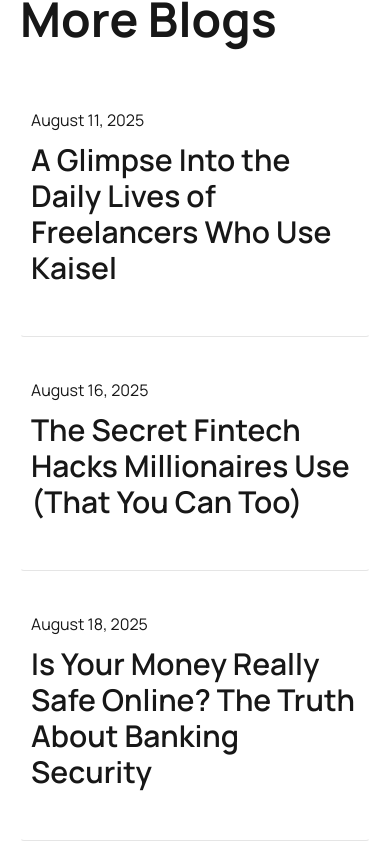
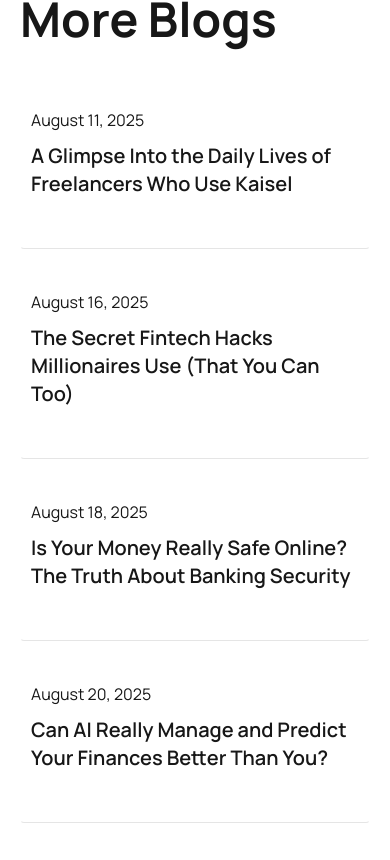
Before and after one commit to GozyDev/kasieal, a Next.js app: page /Blog/7-ways-ai-can-help-manage-your-financial-expenses in a window 390 px wide. Shown: the part 3744-4604 px from the top of the page. Built offline with nearby package versions, Linux system fonts and the light colour scheme.

Commit message:
bug debug

```diff
--- a/app/(Main)/Blog/[slug]/page.tsx
+++ b/app/(Main)/Blog/[slug]/page.tsx
@@ -2,9 +2,13 @@ import MoreAticles from "@/components/MoreAticles";
 import { articles } from "@/lib/data";
 import { notFound } from "next/navigation";
 
-export default function BlogPost({ params }: { params: { slug: string } }) {
-  const slug = decodeURIComponent(params.slug);
-  console.log('SLUG',slug)
+export default async function BlogPost({
+  params,
+}: {
+  params: Promise<{ slug: string }>;
+}) {
+  const slug = decodeURIComponent((await params).slug);
+  console.log("SLUG", slug);
   const article = articles.find((a) => a.slug === slug);
 
   if (!article) return notFound();
@@ -69,7 +73,7 @@ export default function BlogPost({ params }: { params: { slug: string } }) {
         </div>
       )}
 
-      <MoreAticles selected={article.slug}/>
+      <MoreAticles selected={article.slug} />
     </div>
   );
 }
--- a/components/MoreAticles.tsx
+++ b/components/MoreAticles.tsx
@@ -19,7 +19,7 @@ const MoreAticles = ({ selected }: { selected: string }) => {
               className="py-[40px] p-[10px]  border border-b-black/10 space-y-[10px] group cursor-pointer relative hover:bg-purple-500/5 rounded"
             >
               <p className="group-hover:text-purple-800">{article.date}</p>
-              <p className="text-3xl font-semibold group-hover:text-purple-800">
+              <p className="text-xl md:text-3xl font-semibold group-hover:text-purple-800">
                 {article.title}
               </p>
               <motion.img
```
